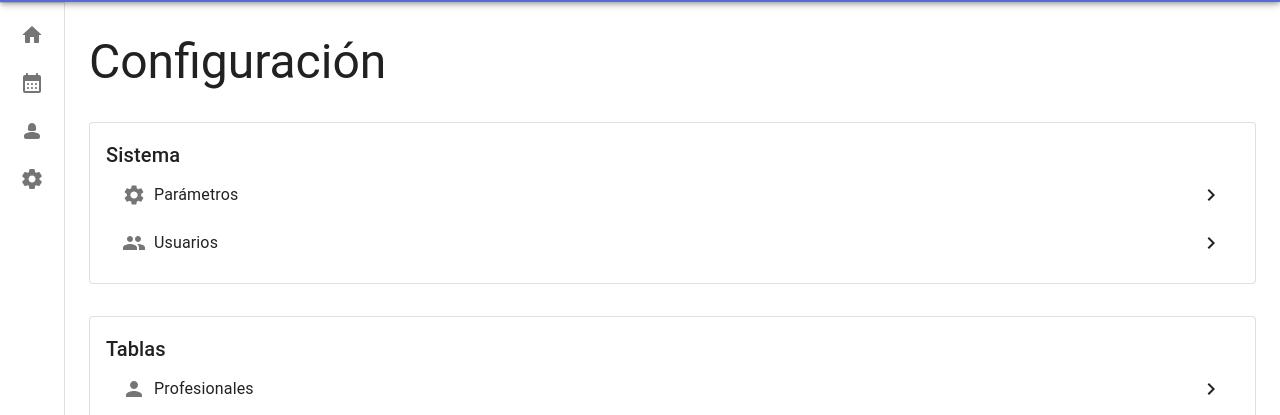
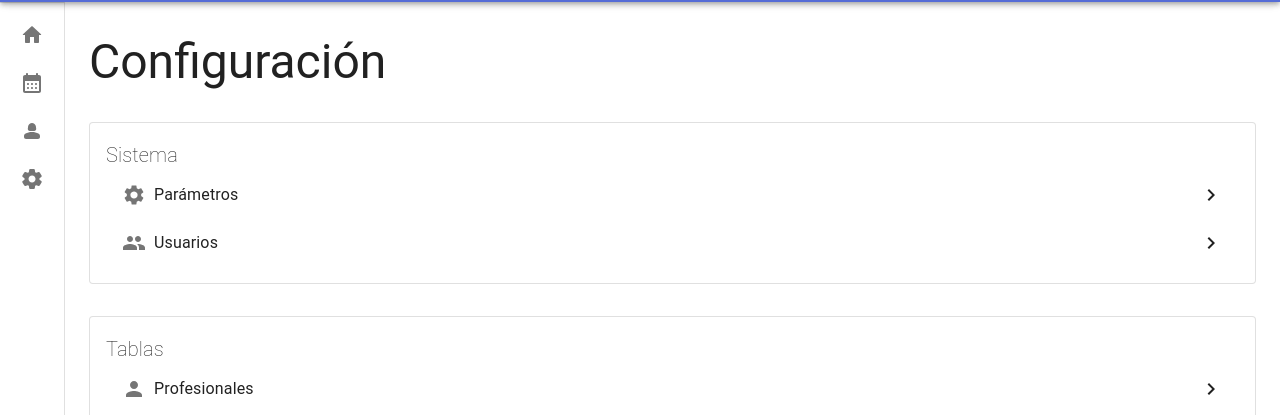
Before and after one commit to dreyescabrera/aconex, a React (Vite) app: page /configuracion in a window 1280 px wide. Shown: the part 62-477 px from the top of the page. Built offline with nearby package versions, Linux system fonts and the light colour scheme.

Commit message:
refactor: replace root imports for path imports

```diff
--- a/src/layouts/main-layout.jsx
+++ b/src/layouts/main-layout.jsx
@@ -1,6 +1,7 @@
 import KeyboardReturnIcon from '@mui/icons-material/KeyboardReturn';
-import { Button, Container } from '@mui/material';
 import Box from '@mui/material/Box';
+import Button from '@mui/material/Button';
+import Container from '@mui/material/Container';
 import useMediaQuery from '@mui/material/useMediaQuery';
 import { useState } from 'react';
 import { Outlet, useLocation } from 'react-router-dom';
--- a/src/main.jsx
+++ b/src/main.jsx
@@ -1,4 +1,5 @@
-import { CssBaseline, ThemeProvider } from '@mui/material';
+import CssBaseline from '@mui/material/CssBaseline';
+import ThemeProvider from '@mui/material/styles/ThemeProvider';
 import { StrictMode } from 'react';
 import { createRoot } from 'react-dom/client';
 import { App } from './app';
--- a/src/pages/not-found/not-found.jsx
+++ b/src/pages/not-found/not-found.jsx
@@ -1,4 +1,6 @@
-import { Button, Container, Typography } from '@mui/material';
+import Button from '@mui/material/Button';
+import Container from '@mui/material/Container';
+import Typography from '@mui/material/Typography';
 import { Helmet } from 'react-helmet';
 
 export const NotFoundPage = () => {
--- a/src/pages/settings/settings.jsx
+++ b/src/pages/settings/settings.jsx
@@ -66,7 +66,7 @@ export const SettingsPage = () => {
 				<Stack gap={4}>
 					{cards.map((card) => (
 						<Paper key={card.title} variant="outlined" sx={{ padding: 2 }}>
-							<Typography variant="h6" component="h2">
+							<Typography variant="h6" component="h2" fontWeight="200">
 								{card.title}
 							</Typography>
 							<List disablePadding>
```
